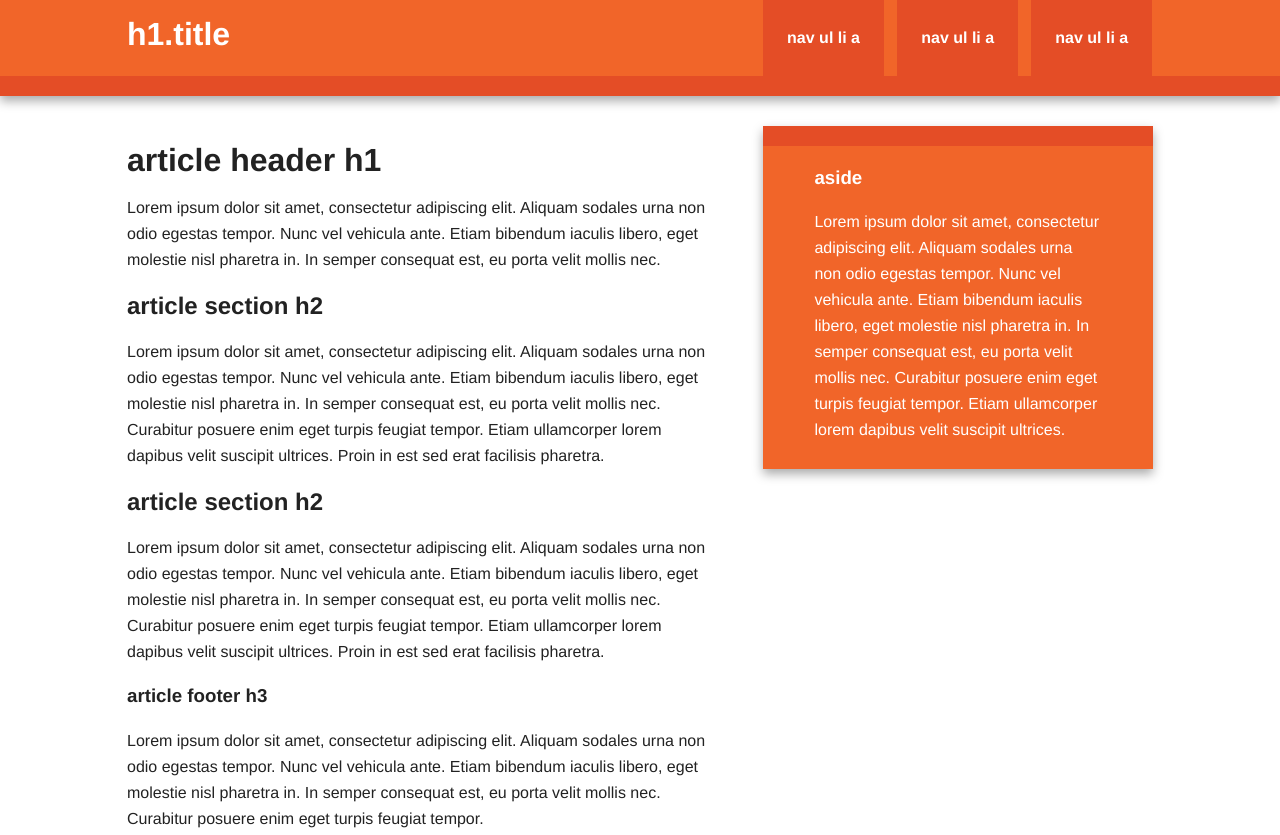
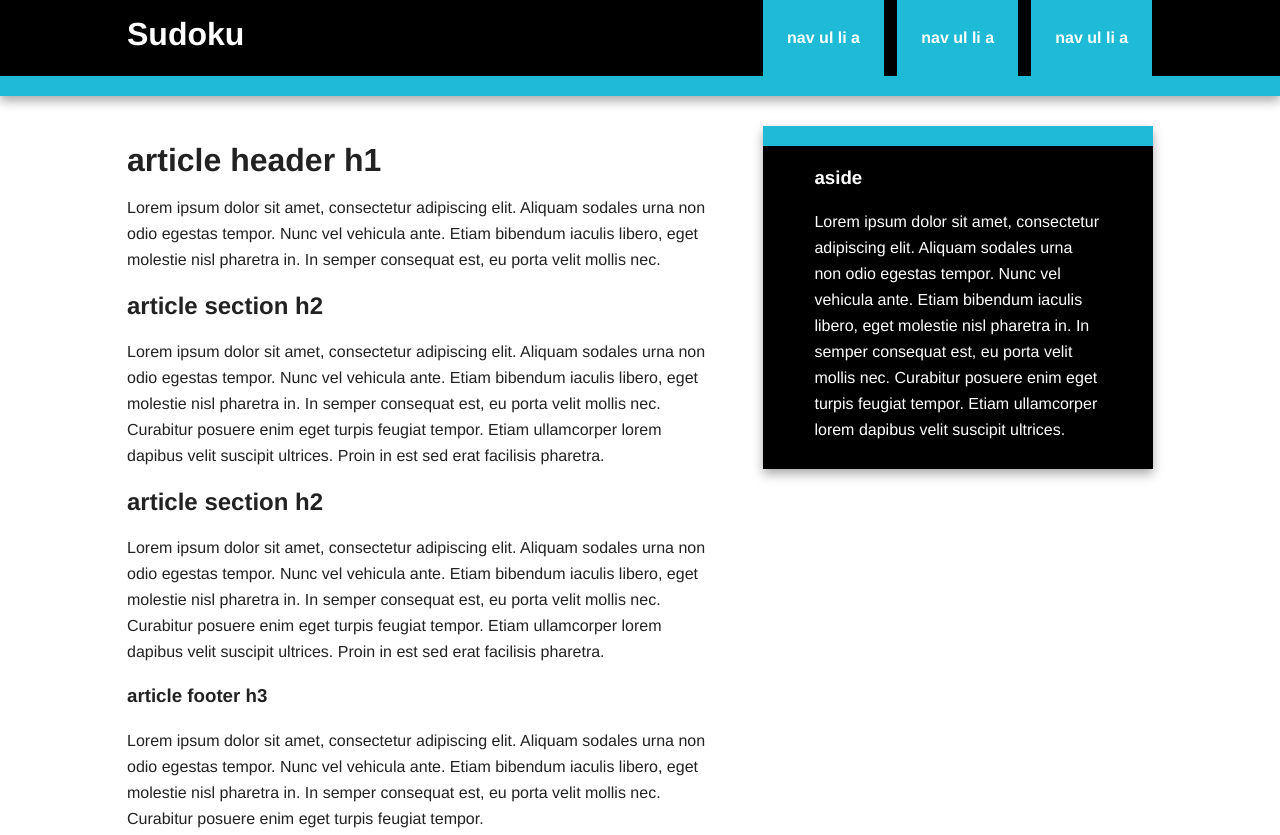
Before and after one commit to peterood/uber, a plain HTML site: page sudoku/index.html in a window 1280 px wide. Shown: the top 835 px of the page. Drawn offline with nearby package versions, Linux system fonts and the light colour scheme.

Commit message:
Uber style

```diff
--- a/sudoku/css/main.css
+++ b/sudoku/css/main.css
@@ -75,18 +75,18 @@ body {
    =================== */
 
 .header-container {
-    border-bottom: 20px solid #e44d26;
+    border-bottom: 20px solid #1fbad6;
 }
 
 .footer-container,
 .main aside {
-    border-top: 20px solid #e44d26;
+    border-top: 20px solid #1fbad6;
 }
 
 .header-container,
 .footer-container,
 .main aside {
-    background: #f16529;
+    background: #000000;
 }
 
 .title {
@@ -112,7 +112,7 @@ nav a {
     font-weight: bold;
 
     color: white;
-    background: #e44d26;
+    background: #1fbad6;
 }
 
 nav a:hover,
--- a/sudoku/index.html
+++ b/sudoku/index.html
@@ -6,7 +6,7 @@
     <head>
         <meta charset="utf-8">
         <meta http-equiv="X-UA-Compatible" content="IE=edge,chrome=1">
-        <title></title>
+        <title>Sudoku</title>
         <meta name="description" content="">
         <meta name="viewport" content="width=device-width, initial-scale=1">
 
@@ -19,7 +19,7 @@
 
         <div class="header-container">
             <header class="wrapper clearfix">
-                <h1 class="title">h1.title</h1>
+                <h1 class="title">Sudoku</h1>
                 <nav>
                     <ul>
                         <li><a href="#">nav ul li a</a></li>
```
